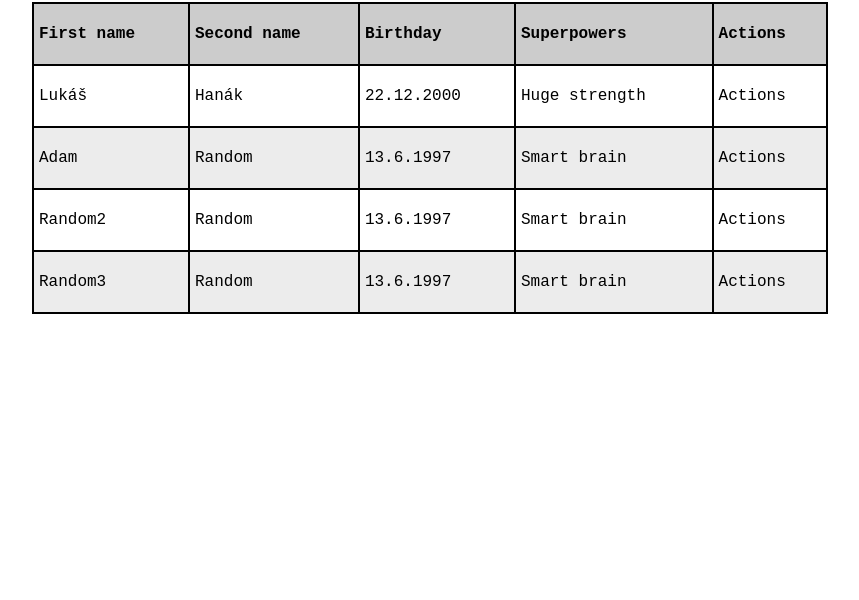
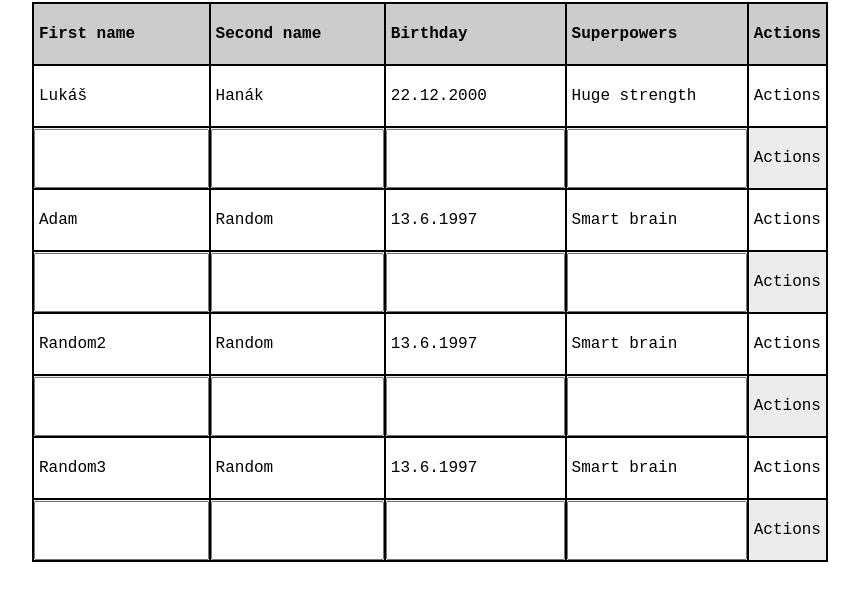
Before and after one commit to lukashanak/react-astronauts, a React (Create React App) app: page / in a window 1280 px wide. Shown: the top 600 px of the page, without its empty margins (210-1069 px from the left). Built offline with nearby package versions, Linux system fonts and the light colour scheme.

Commit message:
Built static RowEdit component

```diff
--- a/src/App.js
+++ b/src/App.js
@@ -2,10 +2,13 @@ import react, { useState } from 'react';
 import data from './data.json'
 import './App.css';
 import { RowView } from './components/RowView';
+import { RowEdit } from './components/RowEdit';
+import { Fragment } from 'react/cjs/react.production.min';
 
 const App = () => {
 
   const [astronauts, setAstronauts] = useState(data)
+
 
   return (
     <div className="App container">
@@ -22,7 +25,10 @@ const App = () => {
           </thead>
           <tbody>
             {astronauts.map(astronaut => (
-              <RowView astronaut = {astronaut}/>
+              <Fragment>
+                <RowView astronaut = {astronaut}/>
+                <RowEdit astronaut = {astronaut}/>
+              </Fragment>
             ))}
           </tbody>
         </table>
--- /dev/null
+++ b/src/components/RowEdit.js
@@ -0,0 +1,41 @@
+import React from 'react'
+
+export const RowEdit = () => {
+    return (
+        <tr className="table__row">
+            <td className="table__cell table__cell--edit">
+                <input
+                 type="text"
+                 required="required"
+                 name="firstName"
+
+                ></input>
+            </td>
+            <td className="table__cell table__cell--edit">
+                <input
+                 type="text"
+                 required="required"
+                 name="firstName"
+
+                ></input>
+            </td>
+            <td className="table__cell table__cell--edit">
+                <input
+                 type="text"
+                 required="required"
+                 name="firstName"
+
+                ></input>
+            </td>
+            <td className="table__cell table__cell--edit">
+                <input
+                 type="text"
+                 required="required"
+                 name="firstName"
+
+                ></input>
+            </td>
+            <td className="table__cell">Actions</td>
+        </tr>
+    )
+}
```
